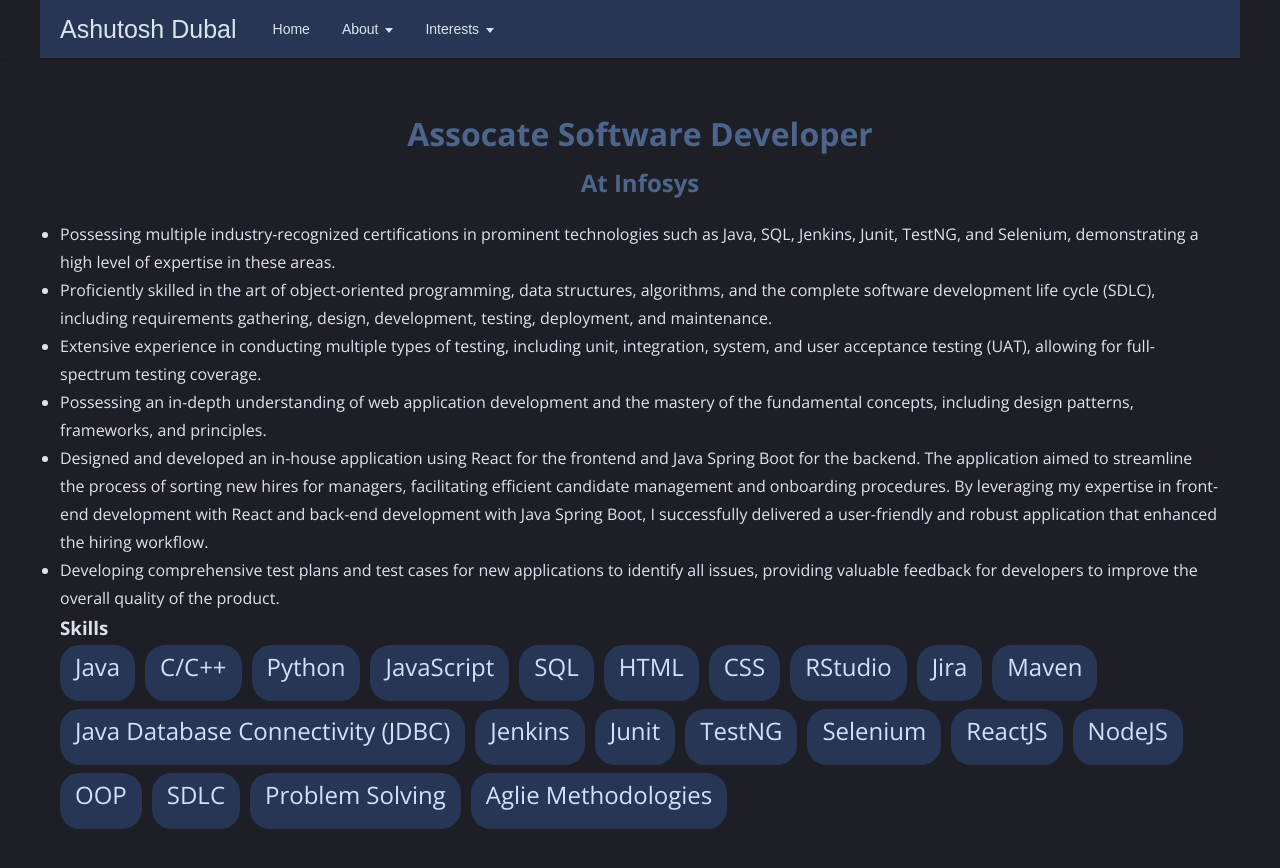
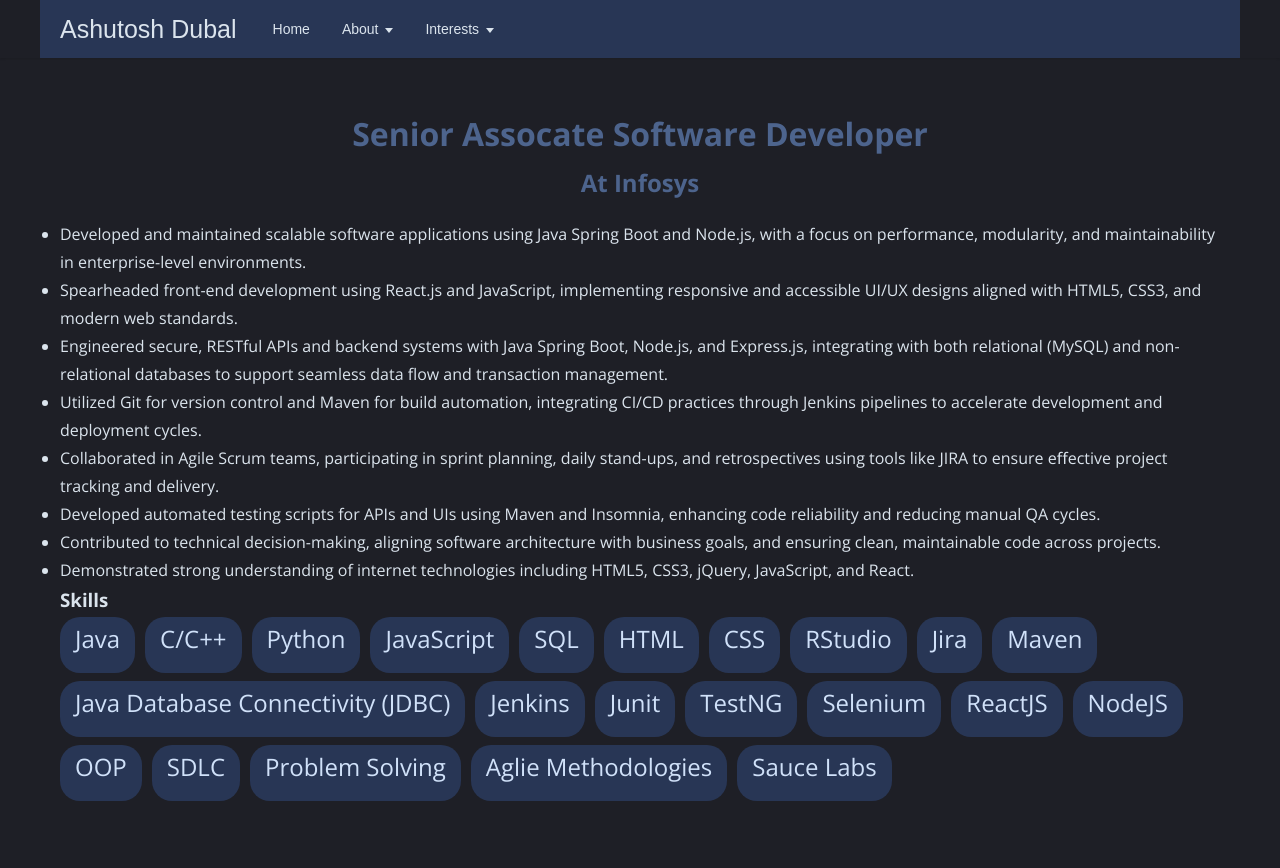
Before and after one commit to Ashutosh-Dubal/my-projects, a React (Create React App) app: page /experience/infosys-job in a window 1280 px wide. Shown: the top 868 px of the page. Built offline with nearby package versions, Linux system fonts and the light colour scheme.

Commit message:
Added tempContactMe page, updated routing and data science page

```diff
--- a/src/components/App.js
+++ b/src/components/App.js
@@ -9,14 +9,16 @@
 import AboutPage from '../routes/AboutPage';
 import Books from '../routes/Books';
 import VideoGames from '../routes/VideoGames';
-import ContactMe from '../routes/ContactMe';
+// Fix contact me page
+// import ContactMe from '../routes/ContactMe';
+import TempContactMe from '../routes/tempContactMe';
 import Experience from '../routes/Experience';
 import InfosysJob from '../routes/infosys-job';
 import AnalyticsNow from '../routes/analytics-now-editor';
 import CouncilRep from '../routes/council-representative';
 import Projects from '../routes/projects';
 import WebDev from '../routes/web-dev';
-import DataAnalytics from '../routes/data-analytics';
+import DataScience from '../routes/data-science';
 import Mathematical from '../routes/mathematical';
 import CourseWork from '../routes/course-work';
 
@@ -32,7 +34,7 @@
           <Route path="books" element={<Books />} />
           <Route path="video-games" element={<VideoGames />} />
 
-          <Route path="contact-me" element={<ContactMe />} />
+          <Route path="tempContactMe" element={<TempContactMe />} />
 
           <Route path="experience/*" element={<Experience />} />
           <Route path="experience/infosys-job" element={<InfosysJob />} />
@@ -41,7 +43,7 @@
 
           <Route path="projects/*" element={<Projects />} />
           <Route path="projects/web-dev" element={<WebDev />} />
-          <Route path="projects/data-analytics" element={<DataAnalytics />} />
+          <Route path="projects/data-science" element={<DataScience />} />
           <Route path="projects/mathematical" element={<Mathematical />} />
 
           <Route path="course-work" element={<CourseWork />} />
--- a/src/menuItem.js
+++ b/src/menuItem.js
@@ -21,7 +21,7 @@
             },
             {
               title: 'Contact me',
-              url: 'contact-me',
+              url: 'tempContactMe',
             },
           ],
     },
--- a/src/routes/Experience.js
+++ b/src/routes/Experience.js
@@ -11,7 +11,7 @@
         {
             title: 'Assocate Developer',
             company: 'Infosys',
-            date: 'June 2022',
+            date: '2022 - 2025',
             content: 'This is content for tile 1',
             path: './infosys-job',
         },
@@ -57,7 +57,7 @@
                 <h4>Certifications</h4>
                 <ul>
                     <li>Google Data Analytics by Google.</li>
-                    <li>Python for Data Science, AI and Development</li>
+                    <li>IBM Data Science</li>
                 </ul>
             </div>
 
--- a/src/routes/data-analytics.js
+++ b/src/routes/data-science.js
@@ -10,12 +10,6 @@
           <h3>{title}</h3>
         </li>
         <p>{expanded ? content : `${content.slice(0, 200)}...`}</p>
-        <button
-          className="show-more-button"
-          onClick={() => setExpanded(!expanded)}
-        >
-          {expanded ? "Show less ▲" : "Show more ▼"}
-        </button>
         {expanded && (
         <button
           className="google-drive-button"
@@ -24,14 +18,26 @@
           GitHub
         </button>
       )}
+        <button
+          className="show-more-button"
+          onClick={() => setExpanded(!expanded)}
+        >
+          {expanded ? "Show less ▲" : "Show more ▼"}
+        </button>
       </div>
     );
   };
 
-  const DataAnalytics = () => {
+  const DataScience = () => {
     return (
       <div className="show-more">
         <ol>
+          <Data
+                title="IMDb Top TV Shows Scraper"
+                content={'This Python project scrapes IMDb\'s Top Rated TV Shows, extracts key information like title, year, rating, and genres, and saves the data to a CSV file for further analysis or use in other projects.'}
+                pdfLink='https://github.com/Ashutosh-Dubal/imdb-tv-show-scraper'
+          />
+
           <Data
             title="Regression Analysis of CDC Guidelines on Muscle-Strengthening Activity"
             content={`Adult obesity has been a long and growing issue in the United States
@@ -55,4 +61,4 @@
     );
   };
 
-export default DataAnalytics;
+export default DataScience;
--- a/src/routes/infosys-job.js
+++ b/src/routes/infosys-job.js
@@ -2,24 +2,26 @@
 import '../Styling/jobPage.css';
 
 const InfosysJob = () => {
-  const skills = ['Java', 'C/C++', 'Python', 'JavaScript', 'SQL', 'HTML', 'CSS', 'RStudio', 'Jira', 'Maven', 'Java Database Connectivity (JDBC)', 'Jenkins', 'Junit', 'TestNG', 'Selenium', 'ReactJS', 'NodeJS', 'OOP', 'SDLC', 'Problem Solving', 'Aglie Methodologies'];
+  const skills = ['Java', 'C/C++', 'Python', 'JavaScript', 'SQL', 'HTML', 'CSS', 'RStudio', 'Jira', 'Maven', 'Java Database Connectivity (JDBC)', 'Jenkins', 'Junit', 'TestNG', 'Selenium', 'ReactJS', 'NodeJS', 'OOP', 'SDLC', 'Problem Solving', 'Aglie Methodologies', 'Sauce Labs'];
 
   return (
     <div className='job-page'>
 
       <div className='title'>
-        <h1>Assocate Software Developer</h1>
+        <h1>Senior Assocate Software Developer</h1>
         <h2>At Infosys</h2>
       </div>
 
       <div className='body'>
         <ul>
-          <li>Possessing multiple industry-recognized certifications in prominent technologies such as Java, SQL, Jenkins, Junit, TestNG, and Selenium, demonstrating a high level of expertise in these areas.</li>
-          <li>Proficiently skilled in the art of object-oriented programming, data structures, algorithms, and the complete software development life cycle (SDLC), including requirements gathering, design, development, testing, deployment, and maintenance.</li>
-          <li>Extensive experience in conducting multiple types of testing, including unit, integration, system, and user acceptance testing (UAT), allowing for full-spectrum testing coverage.</li>
-          <li>Possessing an in-depth understanding of web application development and the mastery of the fundamental concepts, including design patterns, frameworks, and principles.</li>
-          <li>Designed and developed an in-house application using React for the frontend and Java Spring Boot for the backend. The application aimed to streamline the process of sorting new hires for managers, facilitating efficient candidate management and onboarding procedures. By leveraging my expertise in front-end development with React and back-end development with Java Spring Boot, I successfully delivered a user-friendly and robust application that enhanced the hiring workflow.</li>
-          <li>Developing comprehensive test plans and test cases for new applications to identify all issues, providing valuable feedback for developers to improve the overall quality of the product.</li>
+          <li>Developed and maintained scalable software applications using Java Spring Boot and Node.js, with a focus on performance, modularity, and maintainability in enterprise-level environments.</li>
+          <li>Spearheaded front-end development using React.js and JavaScript, implementing responsive and accessible UI/UX designs aligned with HTML5, CSS3, and modern web standards.</li>
+          <li>Engineered secure, RESTful APIs and backend systems with Java Spring Boot, Node.js, and Express.js, integrating with both relational (MySQL) and non-relational databases to support seamless data flow and transaction management.</li>
+          <li>Utilized Git for version control and Maven for build automation, integrating CI/CD practices through Jenkins pipelines to accelerate development and deployment cycles.</li>
+          <li>Collaborated in Agile Scrum teams, participating in sprint planning, daily stand-ups, and retrospectives using tools like JIRA to ensure eﬀective project tracking and delivery.</li>
+          <li>Developed automated testing scripts for APIs and UIs using Maven and Insomnia, enhancing code reliability and reducing manual QA cycles.</li>
+          <li>Contributed to technical decision-making, aligning software architecture with business goals, and ensuring clean, maintainable code across projects.</li>
+          <li>Demonstrated strong understanding of internet technologies including HTML5, CSS3, jQuery, JavaScript, and React.</li>
         </ul>
       </div>
 
--- a/src/routes/mathematical.js
+++ b/src/routes/mathematical.js
@@ -10,12 +10,6 @@
         <h3>{title}</h3>
       </li>
       <p>{expanded ? content : `${content.slice(0, 200)}...`}</p>
-      <button
-        className="show-more-button"
-        onClick={() => setExpanded(!expanded)}
-      >
-        {expanded ? "Show less ▲" : "Show more ▼"}
-      </button>
       {expanded && (
       <button
         className="google-drive-button"
@@ -24,6 +18,12 @@
         PDF
       </button>
     )}
+      <button
+        className="show-more-button"
+        onClick={() => setExpanded(!expanded)}
+      >
+        {expanded ? "Show less ▲" : "Show more ▼"}
+      </button>
     </div>
   );
 };
--- a/src/routes/projects.js
+++ b/src/routes/projects.js
@@ -3,21 +3,21 @@
 import '../Styling/Project.css'
 
 import WebDev from './web-dev';
-import DataAnalytics from './data-analytics';
 import Mathematical from './mathematical';
+import DataScience from './data-science';
 
 const Projects = () => {
 
   return (
     <>
       <div className="category-container">
-        <Link to="data-analytics" className="dataAnalytics">Data Analytics</Link>
+        <Link to="data-science" className="dataAnalytics">Data Science</Link>
         <Link to="web-dev" className="webDev">Web Development</Link>
         <Link to="mathematical" className="math">Mathematical</Link>
       </div>
 
       <Routes>
-        <Route path="/data-analytics" element={<DataAnalytics />} />
+        <Route path="/data-science" element={<DataScience />} />
         <Route path="/web-dev" element={<WebDev />} />
         <Route path="/mathematical" element={<Mathematical />} />
       </Routes>
--- /dev/null
+++ b/src/routes/tempContactMe.js
@@ -0,0 +1,25 @@
+import "../Styling/ContactMe.css";
+
+const TempContactMe = () => {
+    return (
+        <div className="ContactMe">
+            <form>
+            <h3> ✉️ Get in Touch </h3>
+
+            <p>
+                Thanks for stopping by! If you have any questions, opportunities, or just want to say hello, feel free to reach out. I’m always open to connecting with like-minded people, whether it’s about work, collaboration, or shared interests.
+            </p>
+
+            <p>
+                You can reach me at ashutosh.dubal@gmail.com.
+            </p>
+
+            <p>
+                Looking forward to hearing from you!
+            </p>
+            </form>
+        </div>
+    );
+};
+
+export default TempContactMe
```
